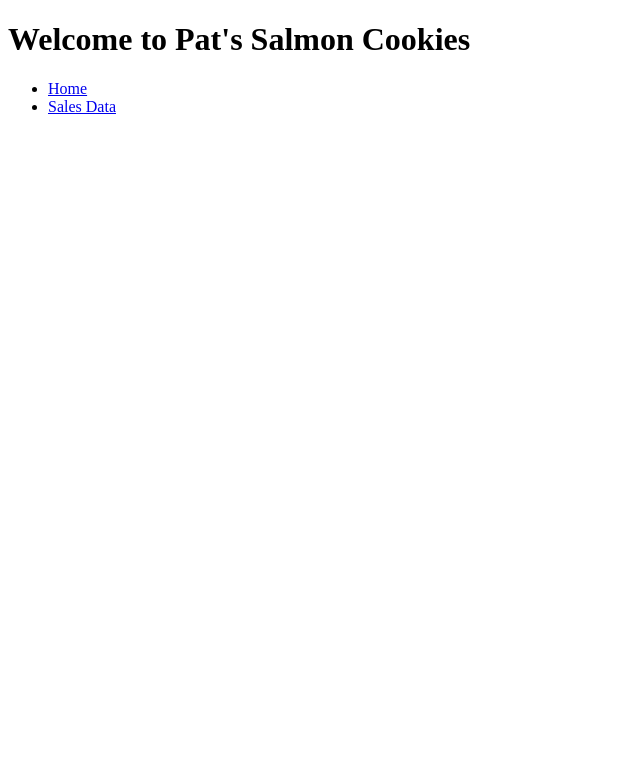
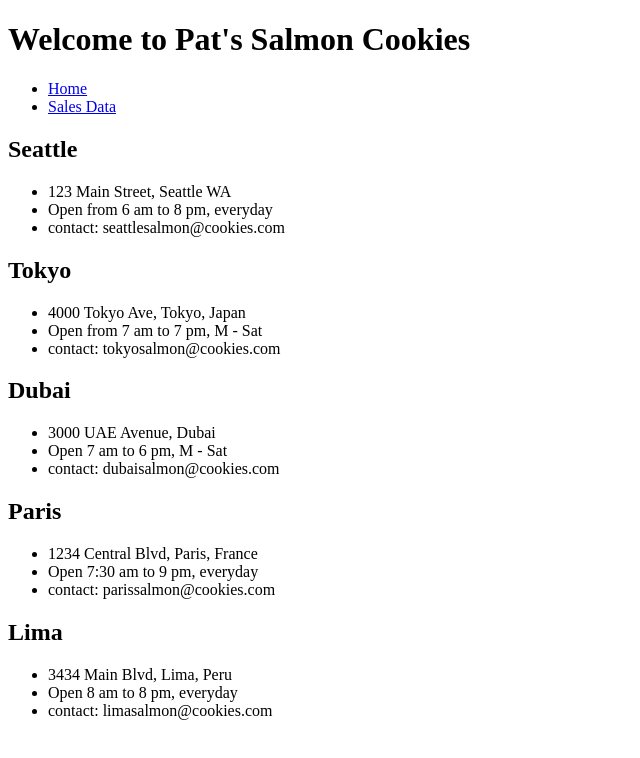
Before and after one commit to armando-bugarin/cookie-stand, a plain HTML site: page index.html in a window 1280 px wide. Shown: the whole page, without its empty margins (0-640 px from the left). Drawn offline with Linux system fonts and the light colour scheme.

Commit message:
add to index.html

```diff
--- a/app.js
+++ b/app.js
@@ -22,11 +22,11 @@ function randomInRange(min, max) {
     return Math.floor(Math.random() * (max - min + 1) + min);
 }
 
-const seattle = new CookieStand('Seattle', 23, 65, 6.3);
-const tokyo = new CookieStand('Tokyo', 3, 24, 1.2);
-const dubai = new CookieStand('Dubai', 11, 38, 3.7);
-const paris = new CookieStand('Paris', 20, 38, 2.3);
-const lima = new CookieStand('Lima', 2, 16, 4.6);
+let seattle = new CookieStand('Seattle', 23, 65, 6.3);
+let tokyo = new CookieStand('Tokyo', 3, 24, 1.2);
+let dubai = new CookieStand('Dubai', 11, 38, 3.7);
+let paris = new CookieStand('Paris', 20, 38, 2.3);
+let lima = new CookieStand('Lima', 2, 16, 4.6);
 
 
 const container = document.getElementById('root');
@@ -112,14 +112,64 @@ lima.render();
 
 renderTableFooter();
 
-console.log(seattle);
-console.log(tokyo);
-console.log(dubai);
-console.log(paris);
-console.log(lima);
+// lab 8 a, add location name, address, hours, and contact info of locations to index.html
 
+// function Locations(name, address, hoursOpen, contactInfo) {
+//     this.name = name;
+//     this.address = address;
+//     this.hoursOpen = hoursOpen;
+//     this.contactInfo = contactInfo;
+// }
 
+// const locations = [
+//     {
+//         name: 'Seattle',
+//         address: 'Pike Place Market, Seattle, WA',
+//         hoursOpen: '6 am - 8 pm',
+//         contactInfo: 'seattlesalmon@cookies.com'
+//     },
+//     {
+//         name: 'Tokyo',
+//         address: '123 Tokyo Avenue, Tokyo',
+//         hoursOpen: '6 am - 8 pm',
+//         contactInfo: 'tokyosalmon@cookies.com'
+//     },
+//     {
+//         name: 'Dubai',
+//         address: 'Inside the Dubai Mall, Dubai, U.A.E.',
+//         hoursOpen: '6 am - 8 pm',
+//         contactInfo: 'dubaisalmon@cookies.com'
+//     },
+//     {
+//         name: 'Paris',
+//         address: '1234 Eifel Tower Ave, Paris',
+//         hoursOpen: '6 am - 8 pm',
+//         contactInfo: 'parissalmon@cookies.com'
+//     },
+//     {
+//         name: 'Lima',
+//         address: '5000 Lima Ave, Lima, Peru',
+//         hoursOpen: '6 am - 8 pm',
+//         contactInfo: 'limasalmon@cookies.com'
+//     },
+// ];
 
+// function renderLocationInfo() {
+
+//     let container = document.getElementById('homepage');
+
+//     let listElem = document.createElement('ul');
+//     container.appendChild(listElem);
+
+//     for (i = 0; i < locations.length; i++) {
+//         let listData = document.createElement('td');
+//         listElem.appendChild(listData);
+//         allLocationInfo = locations[i];
+//     };
+
+// }
+
+// renderLocationInfo();
 
 
 
--- a/index.html
+++ b/index.html
@@ -5,6 +5,7 @@
     <meta charset="UTF-8">
     <meta name="viewport" content="width=device-width, initial-scale=1.0">
     <title>Salmon Cookies</title>
+    <link rel="stylesheet" href="style.css">
 </head>
 
 <body>
@@ -18,6 +19,41 @@
                 <li><a href="sales.html">Sales Data</a></li>
             </ul>
         </nav>
+        <main>
+            <section id="homepage"></section>
+        </main>
+        <section>
+            <h1>Seattle</h3>
+            <ul>
+                <li>123 Main Street, Seattle WA</li>
+                <li>Open from 6 am to 8 pm, everyday</li>
+                <li>contact: seattlesalmon@cookies.com</li>
+            </ul>
+            <h1>Tokyo</h1>
+            <ul>
+                <li>4000 Tokyo Ave, Tokyo, Japan</li>
+                <li>Open from 7 am to 7 pm, M - Sat</li>
+                <li>contact: tokyosalmon@cookies.com</li>
+            </ul>
+            <h1>Dubai</h1>
+            <ul>
+                <li>3000 UAE Avenue, Dubai</li>
+                <li>Open 7 am to 6 pm, M - Sat</li>
+                <li>contact: dubaisalmon@cookies.com</li>
+            </ul>
+            <h1>Paris</h1>
+            <ul>
+                <li>1234 Central Blvd, Paris, France</li>
+                <li>Open 7:30 am to 9 pm, everyday</li>
+                <li>contact: parissalmon@cookies.com</li>
+            </ul>
+            <h1>Lima</h1>
+            <ul>
+                <li>3434 Main Blvd, Lima, Peru</li>
+                <li>Open 8 am to 8 pm, everyday</li>
+                <li>contact: limasalmon@cookies.com</li>
+            </ul>
+        </section>
 
     </header>
 
```
Also changed, not shown: sales.html (+1 -1 lines), lh-lab8b.png (added), salmon.png (added), style.css (added), 1 other file.
